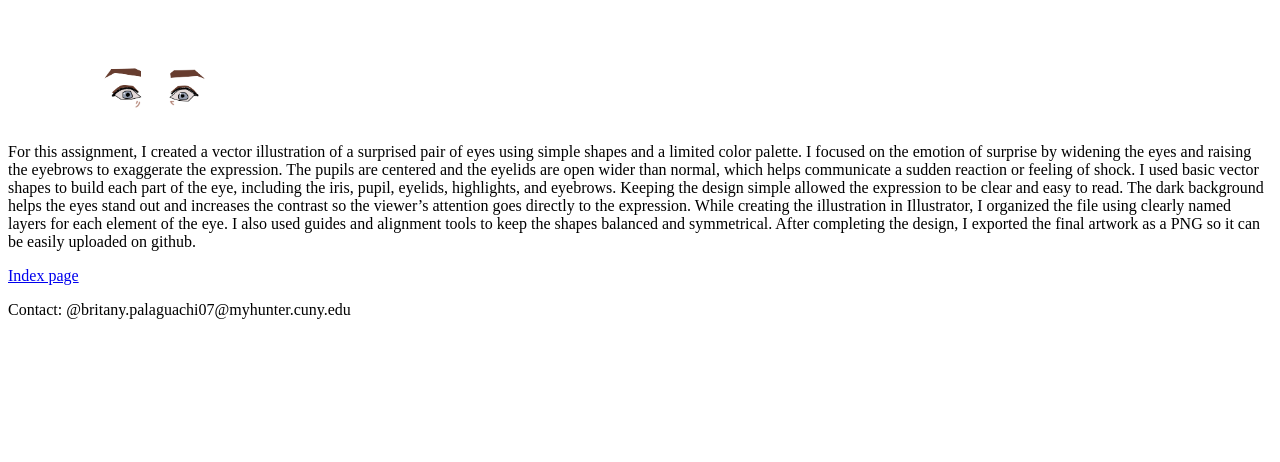
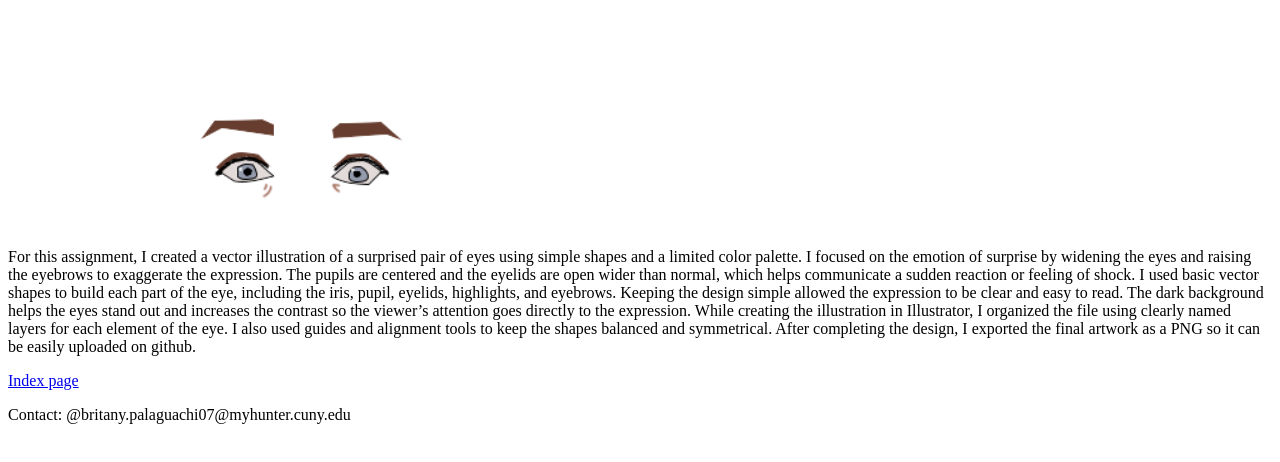
Before and after one commit to Britanyp5/hw5, a plain HTML site: page index.html in a window 1280 px wide. Shown: the part 50-512 px from the top of the page. Drawn offline with Linux system fonts and the light colour scheme.

Commit message:
Update index.html

```diff
--- a/index.html
+++ b/index.html
@@ -5,7 +5,7 @@
 </head>
 <body>
    <h2>Homework 5: Vector Emotive Eye + Illustrated Environment</h2>
-  <img src="sesye.png" alt width="300">
+  <img src="sesye.png" alt width="600">
    <p>For this assignment, I created a vector illustration of a surprised pair of eyes using simple shapes and a limited color palette. I focused on the emotion of surprise by widening the eyes and raising the eyebrows to exaggerate the expression. The pupils are centered and the eyelids are open wider than normal, which helps communicate a sudden reaction or feeling of shock.
 I used basic vector shapes to build each part of the eye, including the iris, pupil, eyelids, highlights, and eyebrows. Keeping the design simple allowed the expression to be clear and easy to read. The dark background helps the eyes stand out and increases the contrast so the viewer’s attention goes directly to the expression.
 While creating the illustration in Illustrator, I organized the file using clearly named layers for each element of the eye. I also used guides and alignment tools to keep the shapes balanced and symmetrical. After completing the design, I exported the final artwork as a PNG so it can be easily uploaded on github.
```
